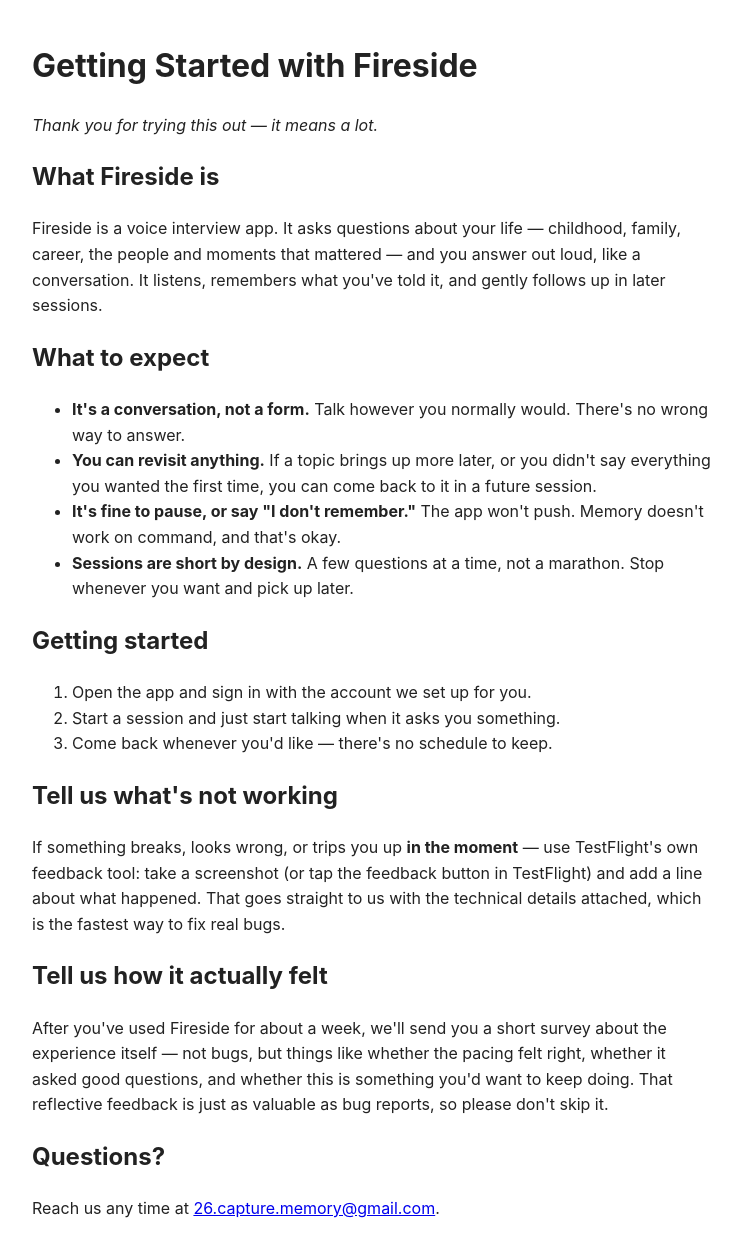
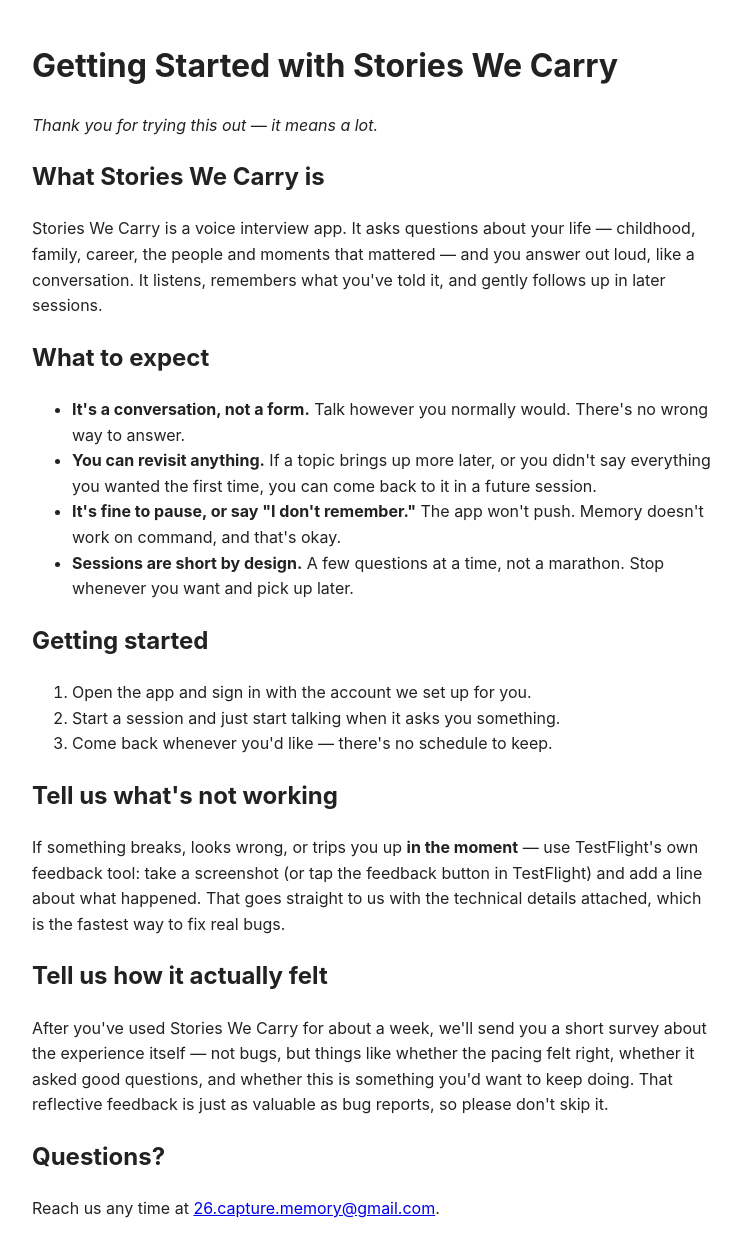
Before and after one commit to ajcurt/storieswecarry-privacy-policy, a plain HTML site: page getting-started.html in a window 1280 px wide. Shown: the whole page, without its empty margins (268-1009 px from the left). Drawn offline with Linux system fonts and the light colour scheme.

Commit message:
Rebrand content to Stories We Carry

```diff
--- a/getting-started.html
+++ b/getting-started.html
@@ -2,16 +2,16 @@
 <html lang="en">
 <head>
 <meta charset="UTF-8">
-<title>Fireside — Getting Started</title>
+<title>Stories We Carry — Getting Started</title>
 <meta name="viewport" content="width=device-width, initial-scale=1">
 </head>
 <body style="font-family: -apple-system, system-ui, sans-serif; max-width: 680px; margin: 40px auto; padding: 0 16px; line-height: 1.6; color: #222;">
 
-<h1>Getting Started with Fireside</h1>
+<h1>Getting Started with Stories We Carry</h1>
 <p><em>Thank you for trying this out — it means a lot.</em></p>
 
-<h2>What Fireside is</h2>
-<p>Fireside is a voice interview app. It asks questions about your life —
+<h2>What Stories We Carry is</h2>
+<p>Stories We Carry is a voice interview app. It asks questions about your life —
 childhood, family, career, the people and moments that mattered — and you
 answer out loud, like a conversation. It listens, remembers what you've told
 it, and gently follows up in later sessions.</p>
@@ -44,7 +44,7 @@
 real bugs.</p>
 
 <h2>Tell us how it actually felt</h2>
-<p>After you've used Fireside for about a week, we'll send you a short survey
+<p>After you've used Stories We Carry for about a week, we'll send you a short survey
 about the experience itself — not bugs, but things like whether the pacing
 felt right, whether it asked good questions, and whether this is something
 you'd want to keep doing. That reflective feedback is just as valuable as
```
Also changed, not shown: index.html (+3 -3 lines).
